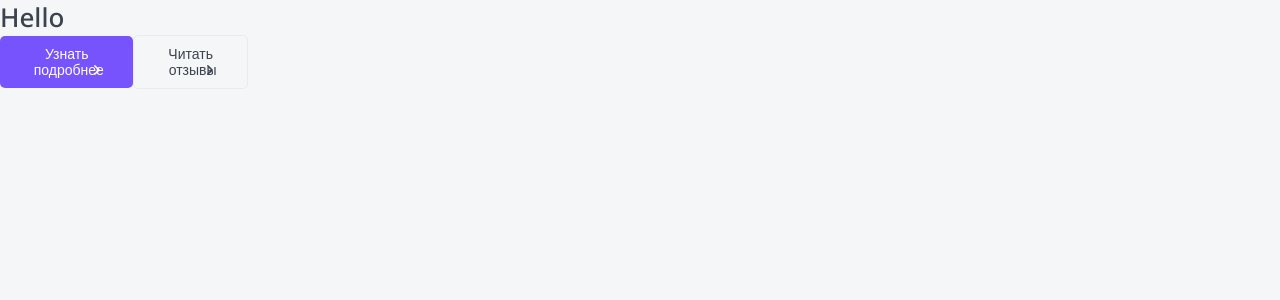
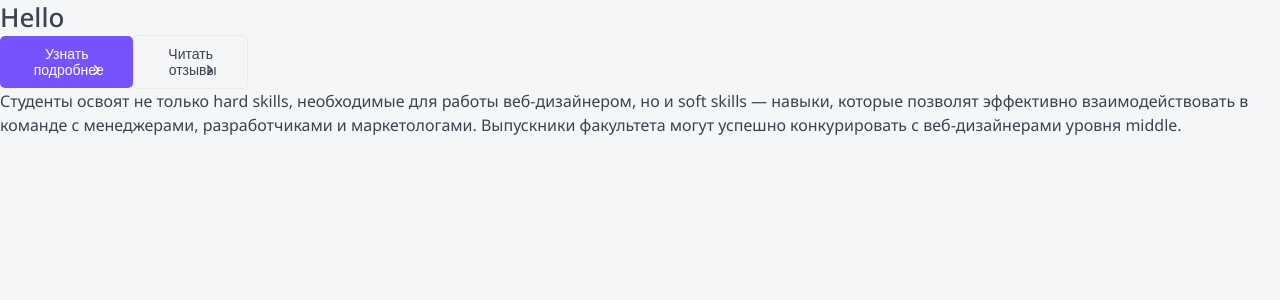
Before and after one commit to kemaldeveloper/top-app, a Next.js app: page / in a window 1280 px wide. Shown: the top 300 px of the page. Built offline with nearby package versions, Linux system fonts and the light colour scheme.

Commit message:
создал компонент параграф

```diff
--- /dev/null
+++ b/components/Paragraph/Paragraph.module.css
@@ -0,0 +1,18 @@
+.p {
+  font-weight: 400;
+}
+
+.small {
+  font-size: 14px;
+  line-height: 24px;
+}
+
+.medium {
+  font-size: 16px;
+  line-height: 24px;
+}
+
+.large {
+  font-size: 18px;
+  line-height: 29px;
+}
--- /dev/null
+++ b/components/Paragraph/Paragraph.props.ts
@@ -0,0 +1,6 @@
+import { DetailedHTMLProps, HTMLAttributes } from 'react';
+
+export interface ParagraphProps extends DetailedHTMLProps<HTMLAttributes<HTMLParagraphElement>, HTMLParagraphElement> {
+  children: string;
+  size?: 's' | 'm' | 'l';
+}
--- /dev/null
+++ b/components/Paragraph/Paragraph.tsx
@@ -0,0 +1,16 @@
+import cn from 'classnames';
+import styles from './Paragraph.module.css';
+import { ParagraphProps } from './Paragraph.props';
+
+export const Paragraph = ({ children, size = 'm' }: ParagraphProps) => {
+  switch (size) {
+    case 's':
+      return <p className={cn(styles.p, styles.small)}>{children}</p>;
+    case 'm':
+      return <p className={cn(styles.p, styles.medium)}>{children}</p>;
+    case 'l':
+      return <p className={cn(styles.p, styles.large)}>{children}</p>;
+    default:
+      return <></>;
+  }
+};
--- a/components/index.ts
+++ b/components/index.ts
@@ -1,2 +1,3 @@
 export * from './Button/Button';
 export * from './HTag/HTag';
+export * from './Paragraph/Paragraph';
--- a/package.json
+++ b/package.json
@@ -3,8 +3,8 @@
   "version": "0.1.0",
   "private": true,
   "scripts": {
-    "dev": "next dev --turbopack",
-    "debug": "set NODE_OPTIONS=--inspect && next dev --turbopack",
+    "dev": "next dev",
+    "debug": "set NODE_OPTIONS=--inspect && next dev",
     "build": "next build",
     "start": "next start",
     "lint": "next lint",
--- a/pages/index.tsx
+++ b/pages/index.tsx
@@ -1,4 +1,4 @@
-import { Button, HTag } from '@/components';
+import { Button, HTag, Paragraph } from '@/components';
 import Head from 'next/head';
 import { JSX } from 'react';
 
@@ -19,6 +19,11 @@
         <Button appearance="ghost" arrow="right">
           Читать отзывы
         </Button>
+        <Paragraph>
+          Студенты освоят не только hard skills, необходимые для работы веб-дизайнером, но и soft skills — навыки,
+          которые позволят эффективно взаимодействовать в команде с менеджерами, разработчиками и маркетологами.
+          Выпускники факультета могут успешно конкурировать с веб-дизайнерами уровня middle.
+        </Paragraph>
       </div>
     </>
   );
```
